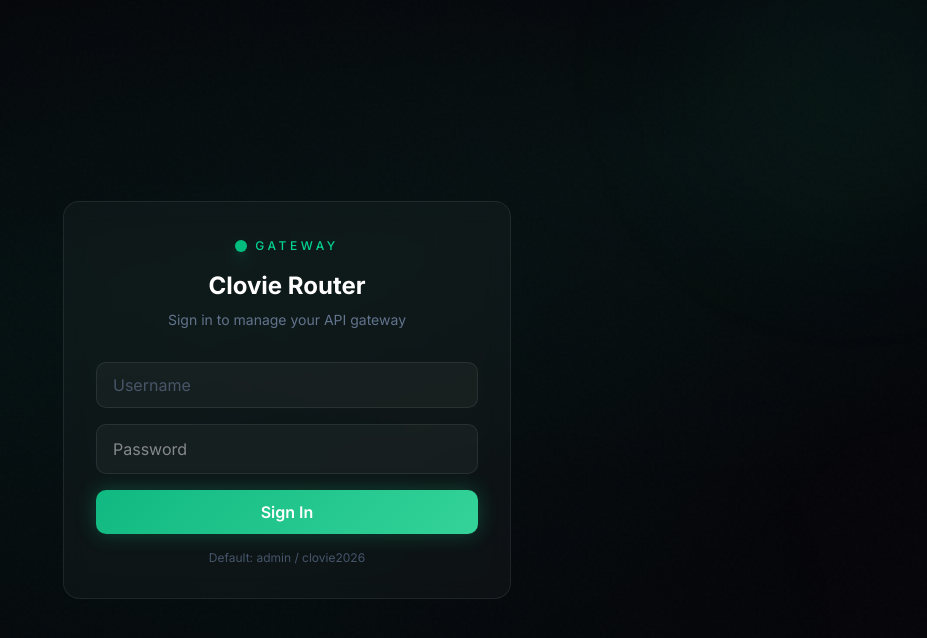
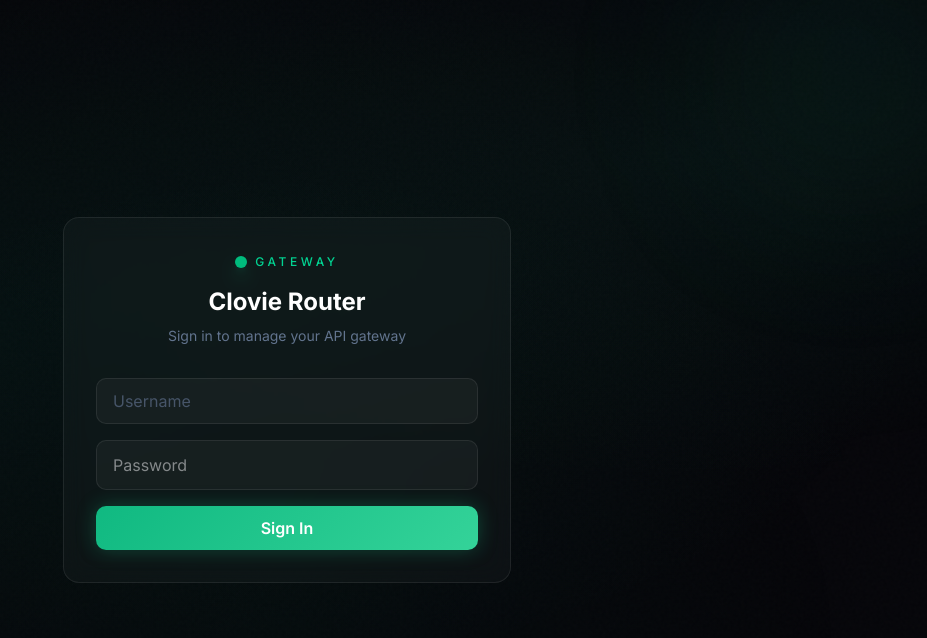
Before and after one commit to cloviel/clovie-router, a Next.js app: page / in a window 1280 px wide. Shown: the top 638 px of the page, without its empty margins (353-1280 px from the left). Built offline with nearby package versions, Linux system fonts and the light colour scheme.

Commit message:
chore: remove default credentials hint from login

```diff
--- a/src/app/page.tsx
+++ b/src/app/page.tsx
@@ -245,7 +245,7 @@ export default function Dashboard() {
                 className="btn-glow w-full disabled:opacity-50">
                 {loginLoading ? 'Signing in...' : 'Sign In'}
               </button>
-              <p className="text-xs text-slate-600 text-center">Default: admin / clovie2026</p>
+
             </div>
           </div>
         </div>
```
